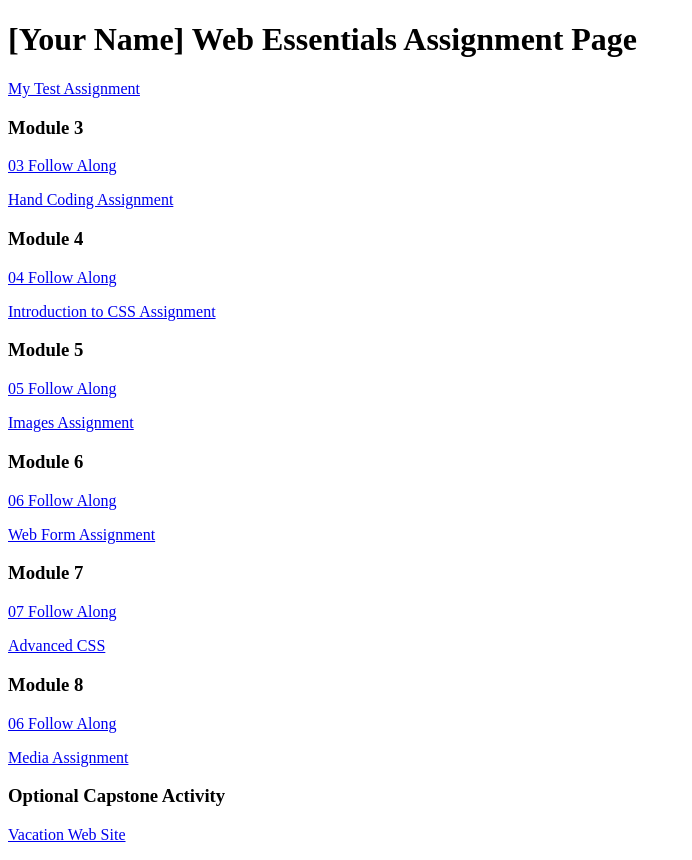
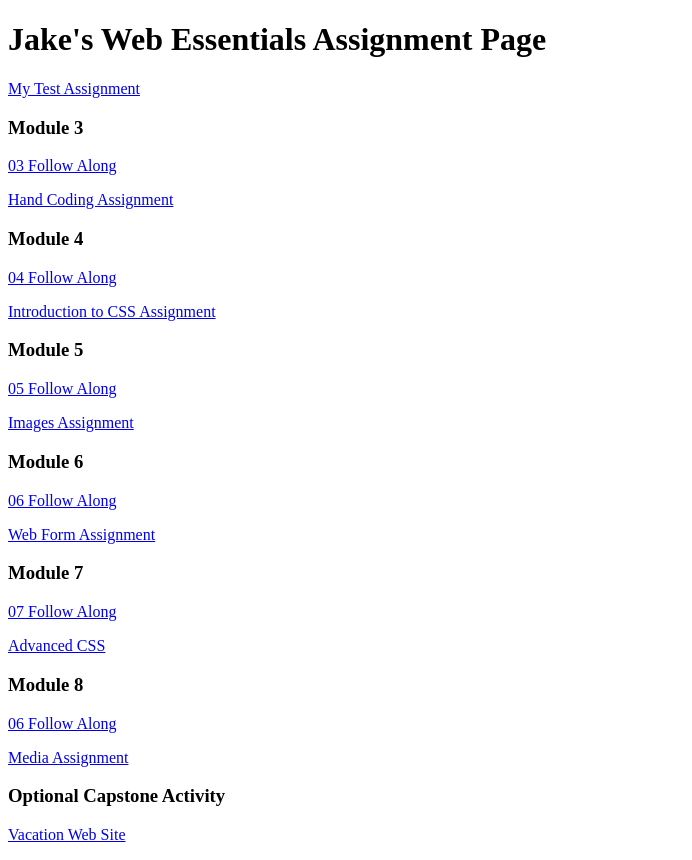
Before and after one commit to jakehathaway114/dwdd1600, a plain HTML site: page index.html in a window 1280 px wide. Shown: the whole page, without its empty margins (0-692 px from the left). Drawn offline with Linux system fonts and the light colour scheme.

Commit message:
Update index.html

```diff
--- a/index.html
+++ b/index.html
@@ -6,7 +6,7 @@
 		<title>dwdd 1600 assignment list page</title>
 	</head>
 	<body>
-		<h1>[Your Name] Web Essentials Assignment Page</h1>
+		<h1>Jake's Web Essentials Assignment Page</h1>
 		<p><a href="01test">My Test Assignment</a></p>
 
 		<h3>Module 3</h3>
```
